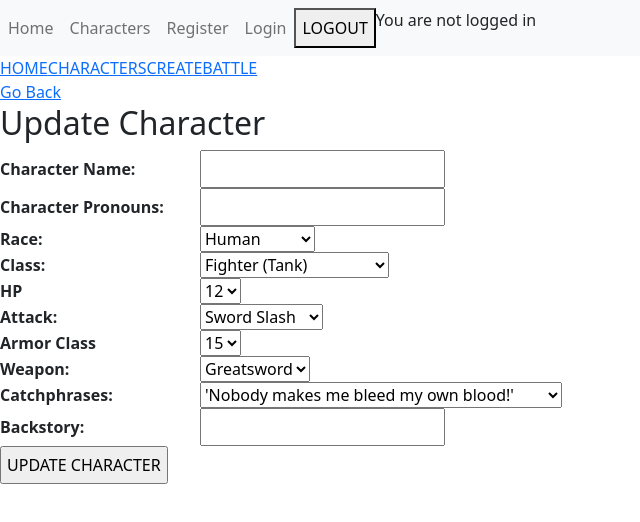
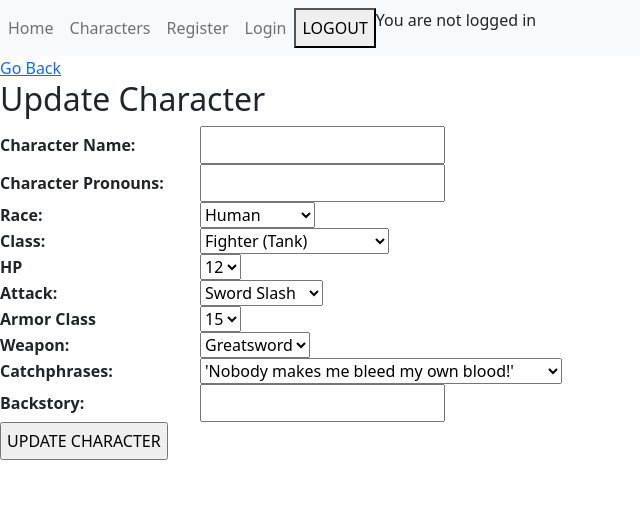
Before and after one commit to amanda-hayes/dnd-encounters-2021, a React (Create React App) app in the folder front-end/: page /UpdateCharacterForm/1 in a window 1280 px wide. Shown: the top 522 px of the page, without its empty margins (0-640 px from the left). Built offline with nearby package versions, Linux system fonts and the light colour scheme.

Commit message:
Added favicon

```diff
--- a/front-end/public/index.html
+++ b/front-end/public/index.html
@@ -2,7 +2,7 @@
 <html lang="en">
   <head>
     <meta charset="utf-8" />
-    <link rel="icon" href="%PUBLIC_URL%/favicon.ico" />
+    <link rel="icon" href="/dnd-favicon.jpg" />
     <meta name="viewport" content="width=device-width, initial-scale=1" />
     <meta name="theme-color" content="#000000" />
     <meta name="google-signin-client_id" content="279098454783-6ifmp48rjph5516k7i7hajcsfshh8h2a.apps.googleusercontent.com">
--- a/front-end/src/Components/CharDetails.js
+++ b/front-end/src/Components/CharDetails.js
@@ -30,7 +30,7 @@ function CharacterStats() {
         <br />
         <br />
         <h1 id="character-sheet-heading">
-          {character.name}
+          {character.name}'s
           <br />
           Character Sheet
         </h1>
--- a/front-end/src/Components/UpdateCharacterForm.js
+++ b/front-end/src/Components/UpdateCharacterForm.js
@@ -51,7 +51,7 @@ const UpdateCharacterForm = (props) => {
           headers: {
             "Content-type": "application/json",
           },
-          body: body,
+          body: body
         }
       );
 
@@ -64,12 +64,6 @@ const UpdateCharacterForm = (props) => {
 
   return (
     <>
-      <nav className="topnav">
-        <Link to="/">HOME</Link>
-        <Link to="/characters">CHARACTERS</Link>
-        <Link to="/createcharacterform">CREATE</Link>
-        <Link to="/battle">BATTLE</Link>
-      </nav>
       <div className="update-background">
         <div id="update-breadcrumbs">
           <Link to="/Characters">Go Back</Link>
```
Also changed, not shown: front-end/public/dnd-favicon.jpg (added), 1 other file (tests, documents, lock files or other folders).
